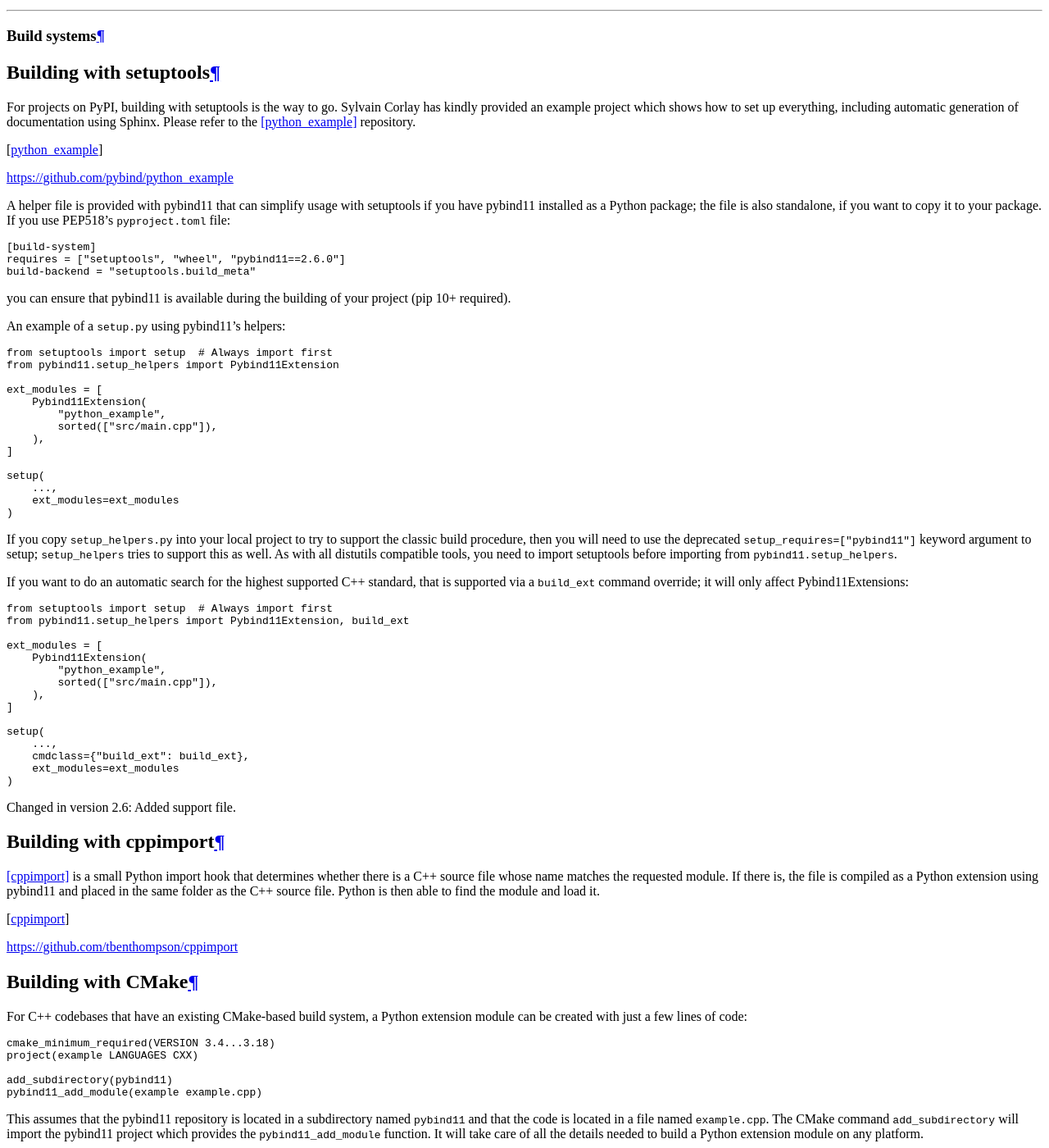
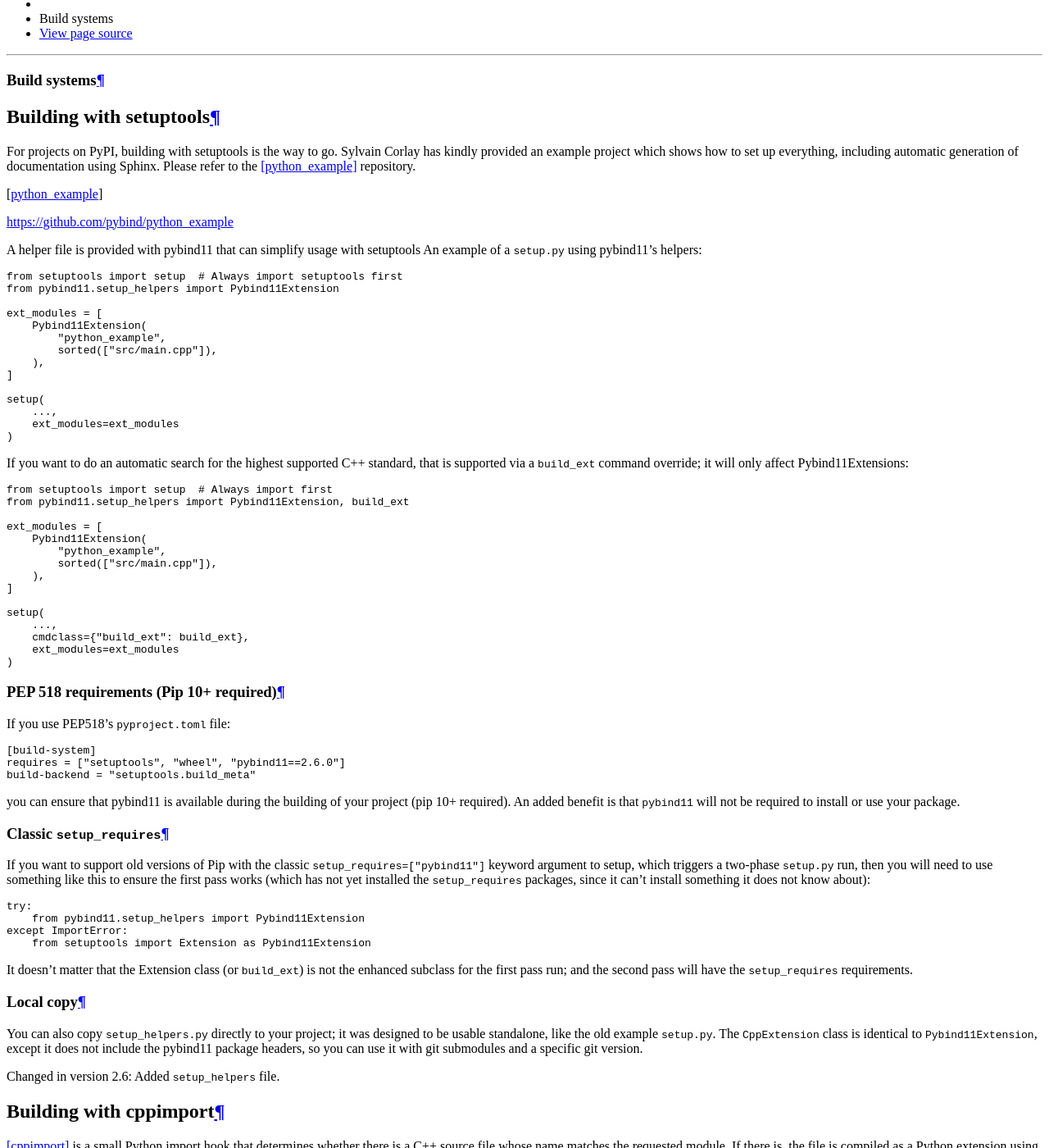
Before and after one commit to pybind/pybind11, a Sphinx documentation site: the page built from docs/compiling.rst, in a window 1280 px wide and 1400 px high, scrolled down 879 px. Shown: the whole window at 82% size. Built offline with Sphinx 7.4.7 and the Read the Docs theme 2.0.0, drawn with Linux system fonts in a browser that asks for light colours; some of the changed text lies outside the part shown.

Commit message:
fix: allow usage with git modules, better docs

```diff
--- a/docs/compiling.rst
+++ b/docs/compiling.rst
@@ -14,24 +14,11 @@
 .. [python_example] https://github.com/pybind/python_example
 
 A helper file is provided with pybind11 that can simplify usage with setuptools
-if you have pybind11 installed as a Python package; the file is also standalone,
-if you want to copy it to your package. If you use PEP518's ``pyproject.toml``
-file:
-
-.. code-block:: toml
-
-    [build-system]
-    requires = ["setuptools", "wheel", "pybind11==2.6.0"]
-    build-backend = "setuptools.build_meta"
-
-you can ensure that pybind11 is available during the building of your project
-(pip 10+ required).
-
 An example of a ``setup.py`` using pybind11's helpers:
 
 .. code-block:: python
 
-    from setuptools import setup  # Always import first
+    from setuptools import setup  # Always import setuptools first
     from pybind11.setup_helpers import Pybind11Extension
 
     ext_modules = [
@@ -45,13 +32,6 @@
         ...,
         ext_modules=ext_modules
     )
-
-
-If you copy ``setup_helpers.py`` into your local project to try to support the
-classic build procedure, then you will need to use the deprecated
-``setup_requires=["pybind11"]`` keyword argument to setup; ``setup_helpers``
-tries to support this as well. As with all distutils compatible tools, you need
-to import setuptools before importing from ``pybind11.setup_helpers``.
 
 If you want to do an automatic search for the highest supported C++ standard,
 that is supported via a ``build_ext`` command override; it will only affect
@@ -75,10 +55,55 @@
         ext_modules=ext_modules
     )
 
+PEP 518 requirements (Pip 10+ required)
+---------------------------------------
+
+If you use PEP518's ``pyproject.toml`` file:
+
+.. code-block:: toml
+
+    [build-system]
+    requires = ["setuptools", "wheel", "pybind11==2.6.0"]
+    build-backend = "setuptools.build_meta"
+
+you can ensure that pybind11 is available during the building of your project
+(pip 10+ required). An added benefit is that ``pybind11`` will not be required
+to install or use your package.
+
+Classic ``setup_requires``
+--------------------------
+
+If you want to support old versions of Pip with the classic
+``setup_requires=["pybind11"]`` keyword argument to setup, which triggers a
+two-phase ``setup.py`` run, then you will need to use something like this to
+ensure the first pass works (which has not yet installed the ``setup_requires``
+packages, since it can't install something it does not know about):
+
+.. code-block:: python
+
+    try:
+        from pybind11.setup_helpers import Pybind11Extension
+    except ImportError:
+        from setuptools import Extension as Pybind11Extension
+
+
+It doesn't matter that the Extension class (or ``build_ext``) is not the
+enhanced subclass for the first pass run; and the second pass will have the
+``setup_requires`` requirements.
+
+Local copy
+----------
+
+You can also copy ``setup_helpers.py`` directly to your project; it was
+designed to be usable standalone, like the old example ``setup.py``. The
+``CppExtension`` class is identical to ``Pybind11Extension``, except it does
+not include the pybind11 package headers, so you can use it with git submodules
+and a specific git version.
+
 
 .. versionchanged:: 2.6
 
-    Added support file.
+    Added ``setup_helpers`` file.
 
 Building with cppimport
 ========================
```
Also changed, not shown: 1 other file.
